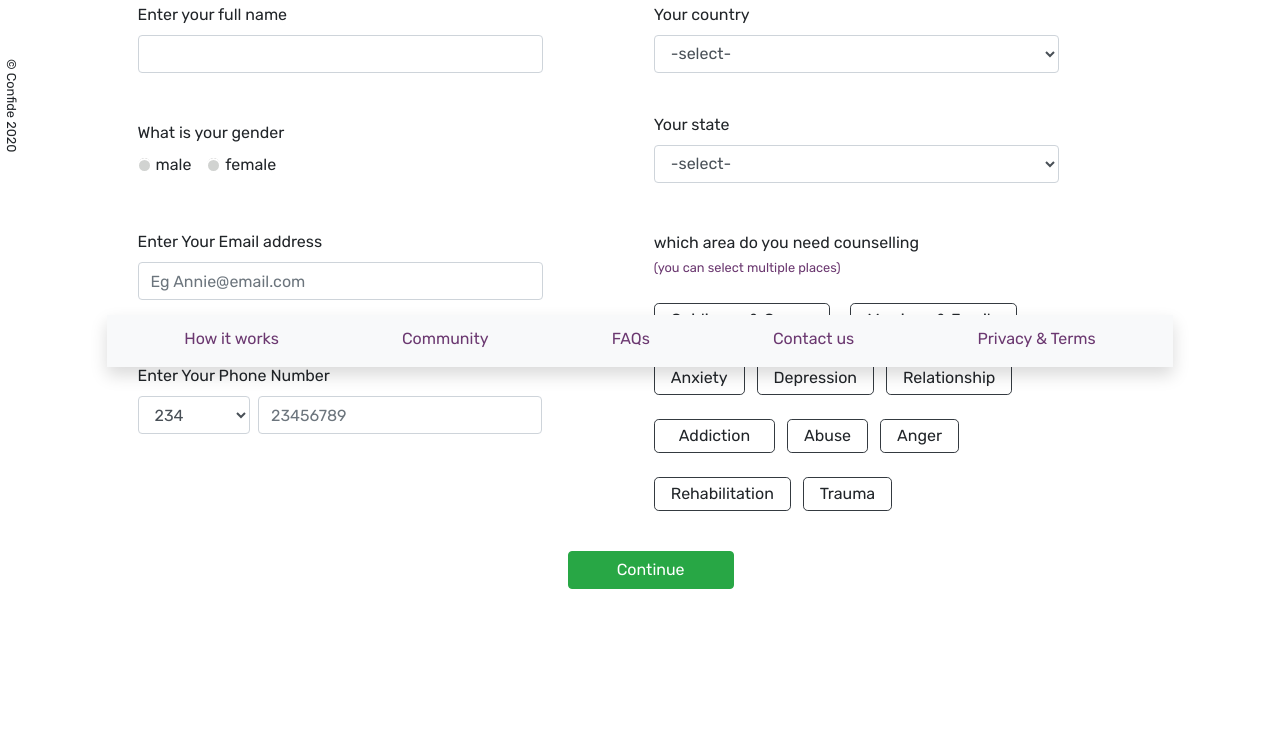
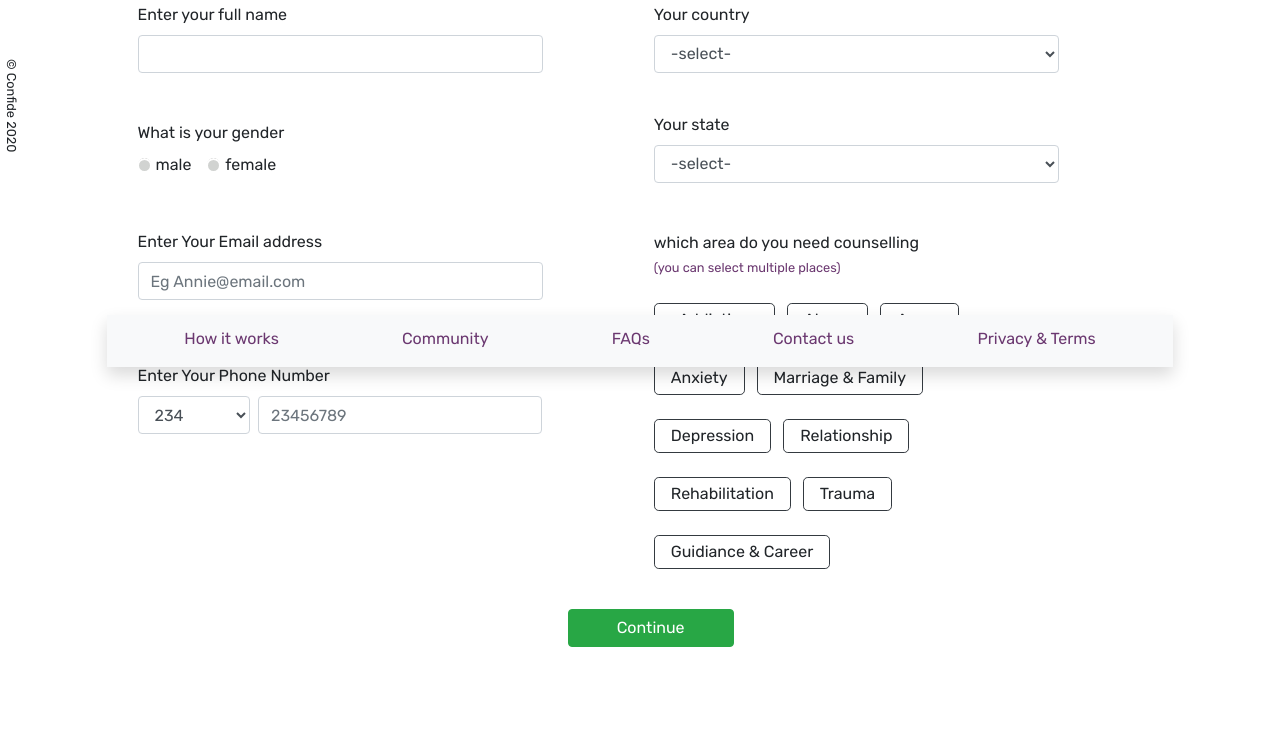
Before and after one commit to Adebayo120/merged_confide, a PHP site: page /counselorforms.html in a window 1280 px wide. Shown: the part 433-1176 px from the top of the page. Before the commit the page ends 1022 px from the top, so only its background shows below. Run offline with PHP 8.4, Linux system fonts and the light colour scheme; some libraries are stand-ins or nearby versions.

Commit message:
another change

```diff
--- a/counselorforms.html
+++ b/counselorforms.html
@@ -14,7 +14,7 @@
 
 </head>
 <body class="">
-        <div class="container-fluid ">
+        <div class="container-fluid mt-1 mt-sm-0">
          <div class="row justify-content-between">
            <nav class="navbar navbar-expand-lg d-flex align-center navbar-success">
             <a href="index.html"><img src="img/confide.svg" class="navbar-brand ml-3 ml-md-5 img-fluid d-none d-sm-block">
@@ -84,23 +84,29 @@
                             </select>
                           </div>
                           <p class=" mt-4 mt-lg-5 mb-2">which area do you need counselling<br><small class="color">(you can select multiple places)</small></p>
+                        <!-- addiction set -->
                         <div class="mt-4">
-                            <input type="checkbox" name="counselarea[]" id="guidiance & career" class="d-none" value="guidiance & career"><label for="guidiance & career" class="mr-3 border border-dark rounded-lg py-1 px-3 main">Guidiance & Career</label>
-                            <input type="checkbox" name="counselarea[]" id="marriage & family" class="d-none" value="marriage & family"><label for="marriage & family" class="border border-dark rounded-lg py-1 px-3 main">Marriage & Family</label>
+                          <input type="checkbox" name="counselarea[]" id="addiction" class="d-none" value="addiction"><label for="addiction" class="mr-2 border border-dark rounded-lg py-1 px-4">Addiction</label>
+                          <input type="checkbox" name="counselarea[]" id="abuse" class="d-none" value="abuse"><label for="abuse" class="mr-2 border border-dark rounded-lg py-1 px-3">Abuse</label>
+                          <input type="checkbox" name="counselarea[]" id="anger" class="d-none" value="anger"><label for="anger" class="mr-2 border border-dark rounded-lg py-1 px-3">Anger</label>
                         </div>
+                        <!-- anxiety set -->
                         <div class="mt-3">
-                             <input type="checkbox" name="counselarea[]" id="anxiety" class="d-none" value="anxiety"><label for="anxiety" class="mr-2 border border-dark rounded-lg py-1 px-3 main">Anxiety</label>
-                             <input type="checkbox" name="counselarea[]" id="depression" class="d-none" value="depression"><label for="depression" class="mr-2 border border-dark rounded-lg py-1 px-3 main">Depression</label>
-                             <input type="checkbox" name="counselarea[]" id="relationship" class="d-none" value="relationship"><label for="relationship" class=" border border-dark rounded-lg py-1 px-3 p main">Relationship</label>
+                            <input type="checkbox" name="counselarea[]" id="anxiety" class="d-none" value="anxiety"><label for="anxiety" class="mr-2 border border-dark rounded-lg py-1 px-3">Anxiety</label>
+                            <input type="checkbox" name="counselarea[]" id="marriage & family" class="d-none" value="marriage & family"><label for="marriage & family" class="border border-dark rounded-lg py-1 px-3">Marriage & Family</label>
                          </div>
+                         <!-- depression set -->
                          <div class="mt-3">
-                              <input type="checkbox" name="counselarea[]" id="addiction" class="d-none" value="addiction"><label for="addiction" class="mr-2 border border-dark rounded-lg py-1 px-4 main">Addiction</label>
-                              <input type="checkbox" name="counselarea[]" id="abuse" class="d-none" value="abuse"><label for="abuse" class="mr-2 border border-dark rounded-lg py-1 px-3 main">Abuse</label>
-                              <input type="checkbox" name="counselarea[]" id="anger" class="d-none" value="anger"><label for="anger" class="mr-2 border border-dark rounded-lg py-1 px-3 main">Anger</label>
+                             <input type="checkbox" name="counselarea[]" id="depression" class="d-none" value="depression"><label for="depression" class="mr-2 border border-dark rounded-lg py-1 px-3">Depression</label>
+                             <input type="checkbox" name="counselarea[]" id="relationship" class="d-none" value="relationship"><label for="relationship" class=" border border-dark rounded-lg py-1 px-3">Relationship</label>
+                         </div>
+                         <!-- rehabilitation set -->
+                    <div class="mt-3">
+                      <input type="checkbox" name="counselarea[]" id="rehabilitation" class="d-none" value="rehabilitation"><label for="rehabilitation" class=" border border-dark rounded-lg py-1 px-3 mr-2">Rehabilitation</label>
+                      <input type="checkbox" name="counselarea[]" id="trauma" class="d-none" value="trauma"><label for="trauma" class=" border border-dark rounded-lg py-1 px-3 turn">Trauma</label>
                   </div>
                      <div class="mt-3 mb-5 mb-lg-3">
-                              <input type="checkbox" name="counselarea[]" id="rehabilitation" class="d-none" value="rehabilitation"><label for="rehabilitation" class=" border border-dark rounded-lg py-1 px-3 mr-2 main">Rehabilitation</label>
-                              <input type="checkbox" name="counselarea[]" id="trauma" class="d-none" value="trauma"><label for="trauma" class=" border border-dark rounded-lg py-1 px-3 turn main">Trauma</label>
+                         <input type="checkbox" name="counselarea[]" id="guidiance & career" class="d-none" value="guidiance & career"><label for="guidiance & career" class=" border border-dark rounded-lg py-1 px-3">Guidiance & Career</label>
                          </div>
                           </div>
                           <div class="row offset-3 offset-sm-5">
@@ -147,13 +153,9 @@
                   <img src="img/popup.svg" class="img-fluid d-block d-lg-none mb-5" alt="">
             </a>
             </div>
-            <div class="d-lg-none">
-            <nav class="navbar navbar-expand-lg position-sticky sticky-bottom navbar-light">
-                <div class="collapse navbar-collapse d-flex justify-content-center mb-0" id="navbarNav">
-                  <small class="text-dark font-small mb-0">&copy; 2020 Confide </small>
           </div>
-                    </nav>
-          </div>
+          <div class="bottom d-md-none">
+            <p class="text-dark center mb-0">&copy; 2020 Confide </p>
           </div>
 <script src="js/jQuery.min.js"></script>
 <script src="js/popper.js"></script>
--- a/gratitude_page.html
+++ b/gratitude_page.html
@@ -30,7 +30,7 @@
                         <img src="img/bg16.svg" class="img-fluid" alt="image couldn't be loaded">
                     </div>
                     <div class="col-md-8">
-                    <h3 class="mt-2 mt-sm-5">Hi there, Thank you for your interest</h3>
+                    <h3 class="mt-1 mt-sm-5">Hi there, Thank you for your interest</h3>
                     <p class=" text-justify w-75 mt-3 mt-sm-4">Lorem ipsum dolor sit amet consectetur adipisicing elit. Distinctio, porro obcaecati fugit voluptatem ipsam molestiae adipisci rem veritatis et? Optio.</p>
                     <h4 class=" mt-4">How it works</h4>
                     <ol>
--- a/main.css
+++ b/main.css
@@ -139,6 +139,15 @@ input[type="checkbox"]:hover + label{
     transition: ease-in-out 0.5s ;
     /* background-color: rgb(79, 131, 79); */
 }
+.bottom{
+    position: absolute;
+    bottom: 0px;
+    width: 100%;
+}
+.center{
+    font-size: small;
+    text-align: center;
+}
 @media only screen and (min-width: 768px){
     #phone{
         margin-right: 82px;
```
Also changed, not shown: clientform1.html (+6 -10 lines), clientform2.html (+4 -8 lines), clientform3.html (+10 -10 lines), clientform4.html (+28 -26 lines), success.html (+4 -8 lines). Lines whose indentation alone changed are shown as unchanged.
